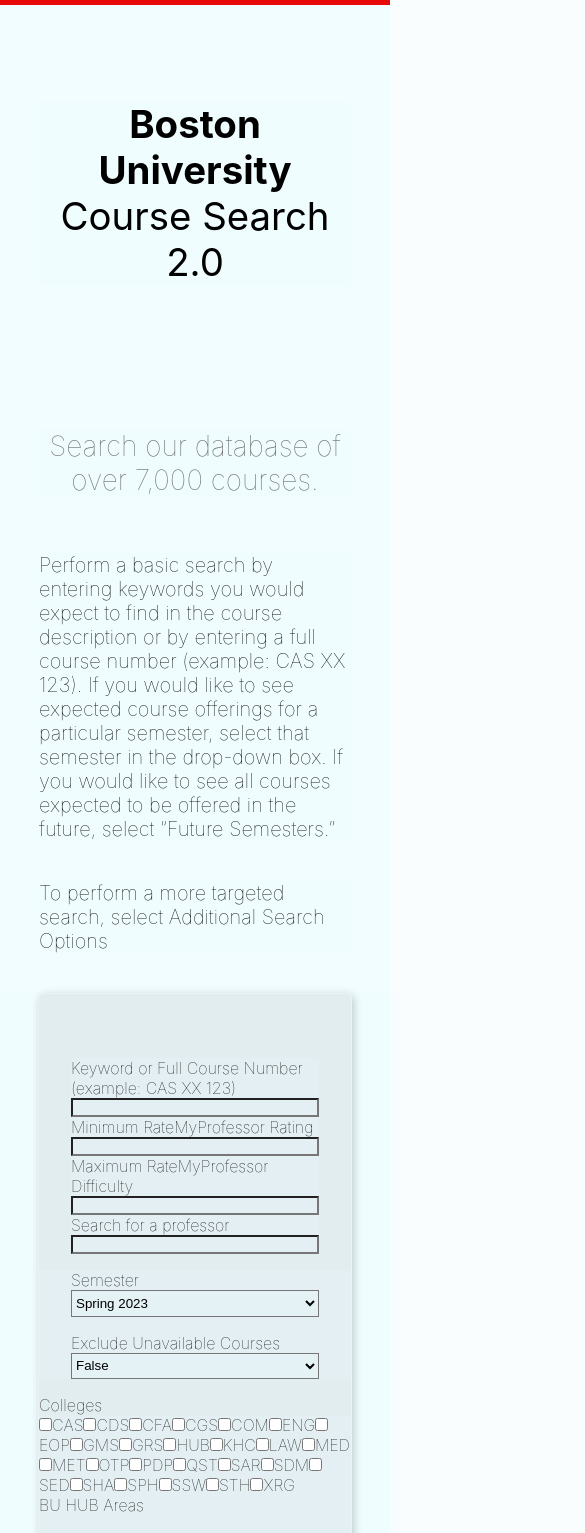
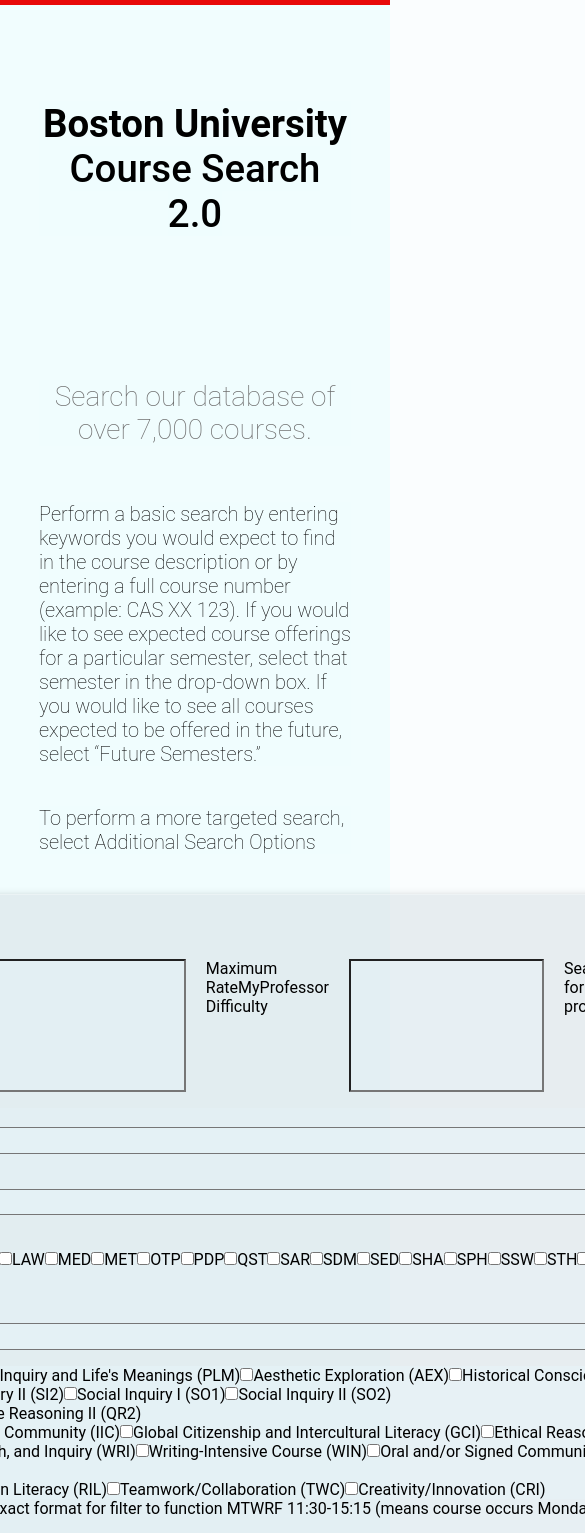
Before and after one commit to KKeySimon/BUCourseSearch2.0, a React (Create React App) app in the folder client/: page / in a window 390 px wide. Shown: the top 1533 px of the page, 585 px wide, since content can reach past the window. Built offline with nearby package versions, Linux system fonts and the light colour scheme; no server answers.

Commit message:
rearranged some elements in the user input section

```diff
--- a/client/src/index.css
+++ b/client/src/index.css
@@ -2,14 +2,7 @@
   margin: 0;
   padding: 0;
   background: rgba(231, 246, 252, 0.179);
-  font-weight: 100;
-}
-
-body {
-  margin: 0;
-  font-family: -apple-system, BlinkMacSystemFont, "Segoe UI", "Roboto", "Oxygen";
-  -webkit-font-smoothing: antialiased;
-  -moz-osx-font-smoothing: grayscale;
+  font-family: 'Roboto', sans-serif;
 }
 
 /* Header */
@@ -42,7 +35,7 @@
 }
 
 .coursearch-masthead-branding span {
-  font-weight: normal;
+  font-weight: 500;
 }
 
 
@@ -73,7 +66,7 @@
 
 .description {
   min-width: 80vw;
-  margin: 0 8em 2em 8em;
+  margin: 0 20em 2em 20em;
   font-size: 20px;
   background-color: transparent;
   display: flex;
@@ -98,17 +91,22 @@
   border-radius: 6px;
 }
 
-@media (max-width: 650px) {
-  .coursearch-searchfields {
-    display: block;
-  }
-}
 
 .searchbar {
   display: flex;
+  background-color: transparent;
+  margin: 1em 2em;
+  gap: 20px;
+}
+
+.searchbar label {
+  background-color: transparent;
+}
+
+.searchbar section {
+  display: flex;
   flex-direction: column;
   background-color: transparent;
-  margin: 1em 2em;
 }
 
 .coursearch-searchfields-keyword-field {
@@ -146,6 +144,7 @@
   box-shadow: 2px 2px 8px rgba(0, 0, 0, 0.209);
   border: 1px solid rgba(255, 255, 255, 0.283);
   border-radius: 6px;
+  flex-direction: column;
 }
 
 .additional-info button {
@@ -163,6 +162,13 @@
 
 .additional-info strong {
   background-color: transparent;
+}
+
+/* Additinal Info Dropdown */
+.additional-info-dropdown {
+  display: none;
+  display: flex;
+  flex-direction: column;
 }
 
 
```
